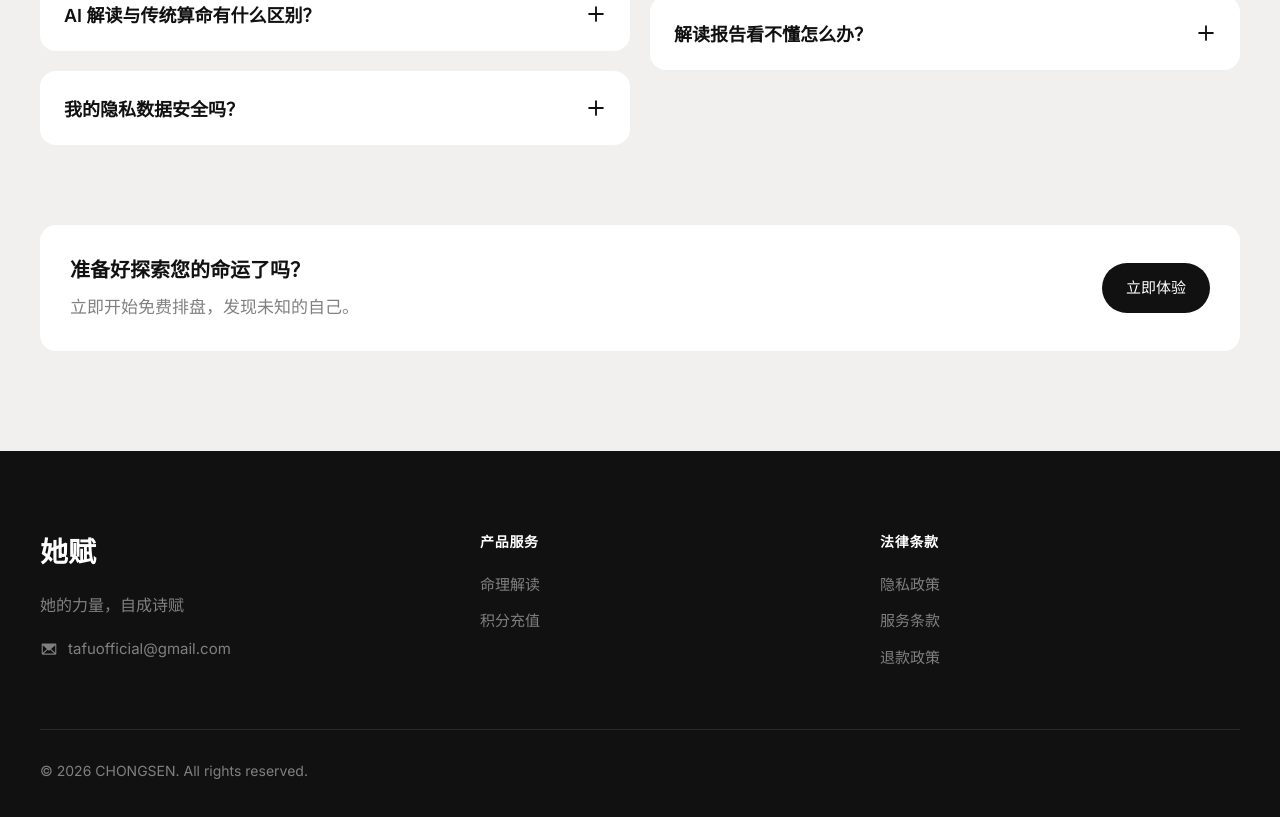
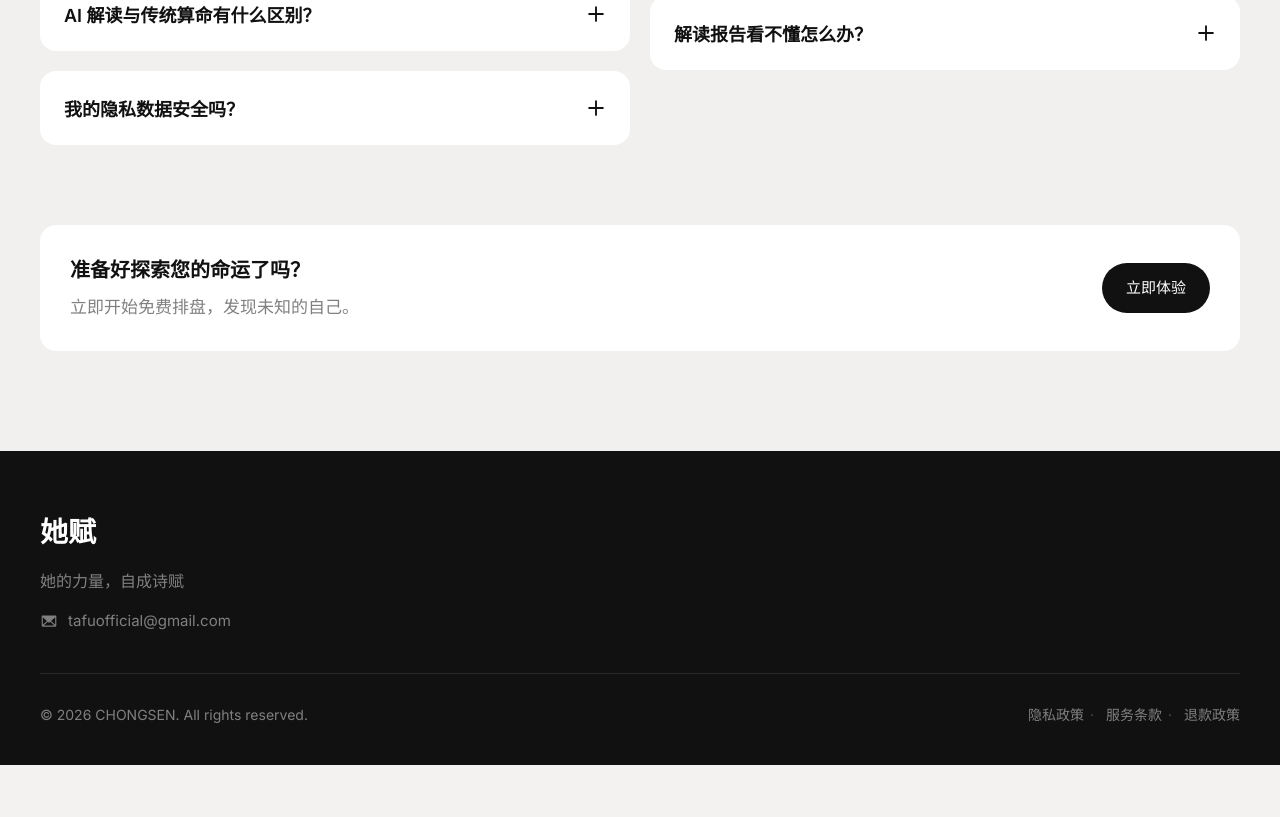
Before and after one commit to zhihao93li/bazi, a React (Vite) app in the folder frontend/: page / in a window 1280 px wide. Shown: the part 4068-4885 px from the top of the page. After the commit the page ends 4833 px from the top, so only its background shows below. Built offline with nearby package versions, Linux system fonts and the light colour scheme; no server answers.

Commit message:
基本完成了首页的更改

```diff
--- a/frontend/src/components/Footer.jsx
+++ b/frontend/src/components/Footer.jsx
@@ -1,20 +1,12 @@
 import { Link } from 'react-router-dom'
-import {
-  Envelope
-} from '@phosphor-icons/react'
+import { Envelope } from '@phosphor-icons/react'
 import styles from './Footer.module.css'
 
-const footerLinks = {
-  product: [
-    { label: '命理解读', path: '/bazi/input' },
-    { label: '积分充值', path: '/points' },
-  ],
-  legal: [
-    { label: '隐私政策', path: '/privacy-policy' },
-    { label: '服务条款', path: '/terms' },
-    { label: '退款政策', path: '/refund-policy' },
-  ],
-}
+const legalLinks = [
+  { label: '隐私政策', path: '/privacy-policy' },
+  { label: '服务条款', path: '/terms' },
+  { label: '退款政策', path: '/refund-policy' },
+]
 
 export default function Footer() {
   return (
@@ -35,36 +27,20 @@ export default function Footer() {
               </a>
             </div>
           </div>
-
-          <div className={styles.links}>
-            <div className={styles.linkGroup}>
-              <h4>产品服务</h4>
-              <ul>
-                {footerLinks.product.map((link) => (
-                  <li key={link.label}>
-                    <Link to={link.path}>{link.label}</Link>
-                  </li>
-                ))}
-              </ul>
-            </div>
-
-            <div className={styles.linkGroup}>
-              <h4>法律条款</h4>
-              <ul>
-                {footerLinks.legal.map((link) => (
-                  <li key={link.label}>
-                    <Link to={link.path}>{link.label}</Link>
-                  </li>
-                ))}
-              </ul>
-            </div>
-          </div>
         </div>
 
         <div className={styles.bottom}>
           <p className={styles.copyright}>
             © 2026 CHONGSEN. All rights reserved.
           </p>
+          <div className={styles.legalLinks}>
+            {legalLinks.map((link, index) => (
+              <span key={link.label}>
+                <Link to={link.path}>{link.label}</Link>
+                {index < legalLinks.length - 1 && <span className={styles.separator}>·</span>}
+              </span>
+            ))}
+          </div>
         </div>
       </div>
     </footer>
--- a/frontend/src/components/Footer.module.css
+++ b/frontend/src/components/Footer.module.css
@@ -1,7 +1,7 @@
 .footer {
   background: var(--dark-7);
   color: var(--absolute-white);
-  padding: 80px 40px 40px;
+  padding: 60px 40px 40px;
 }
 
 .container {
@@ -10,17 +10,14 @@
 }
 
 .top {
-  display: grid;
-  grid-template-columns: 1fr 2fr;
-  gap: 60px;
-  padding-bottom: 60px;
+  padding-bottom: 40px;
   border-bottom: 1px solid rgba(255, 255, 255, 0.1);
 }
 
 .brand {
   display: flex;
   flex-direction: column;
-  gap: 20px;
+  gap: 16px;
 }
 
 .logo img {
@@ -38,7 +35,6 @@
   font-size: 16px;
   color: var(--grey-50);
   line-height: 1.6;
-  max-width: 280px;
 }
 
 .contact {
@@ -60,37 +56,6 @@
   color: var(--absolute-white);
 }
 
-.links {
-  display: grid;
-  grid-template-columns: repeat(2, 1fr);
-  gap: 40px;
-}
-
-.linkGroup h4 {
-  font-size: 14px;
-  font-weight: 600;
-  text-transform: uppercase;
-  letter-spacing: 0.05em;
-  margin-bottom: 20px;
-  color: var(--absolute-white);
-}
-
-.linkGroup ul {
-  display: flex;
-  flex-direction: column;
-  gap: 12px;
-}
-
-.linkGroup a {
-  font-size: 15px;
-  color: var(--grey-50);
-  transition: color 0.2s;
-}
-
-.linkGroup a:hover {
-  color: var(--absolute-white);
-}
-
 .bottom {
   display: flex;
   align-items: center;
@@ -103,52 +68,41 @@
   color: var(--grey-50);
 }
 
-.social {
+.legalLinks {
   display: flex;
-  gap: 16px;
+  align-items: center;
+  gap: 6px;
+  font-size: 14px;
 }
 
-.socialLink {
-  display: flex;
-  align-items: center;
-  justify-content: center;
-  width: 40px;
-  height: 40px;
-  background: rgba(255, 255, 255, 0.1);
-  border-radius: var(--radius-full);
-  color: var(--absolute-white);
-  transition: background-color 0.2s, transform 0.2s;
+.legalLinks a {
+  color: var(--grey-50);
+  transition: color 0.2s;
 }
 
-.socialLink:hover {
-  background: rgba(255, 255, 255, 0.2);
-  transform: translateY(-2px);
+.legalLinks a:hover {
+  color: var(--absolute-white);
 }
 
-@media (max-width: 900px) {
-  .top {
-    grid-template-columns: 1fr;
-    gap: 40px;
-  }
-
-  .links {
-    grid-template-columns: repeat(2, 1fr);
-  }
+.separator {
+  color: var(--grey-50);
+  opacity: 0.5;
+  margin: 0 6px;
 }
 
 @media (max-width: 600px) {
   .footer {
-    padding: 50px 16px 30px;
-  }
-
-  .links {
-    grid-template-columns: 1fr;
-    gap: 30px;
+    padding: 40px 16px 30px;
   }
 
   .bottom {
     flex-direction: column;
-    gap: 20px;
+    gap: 16px;
     text-align: center;
   }
+
+  .legalLinks {
+    flex-wrap: wrap;
+    justify-content: center;
+  }
 }
```
Also changed, not shown: frontend/public/hero-dashboard.png (added).
